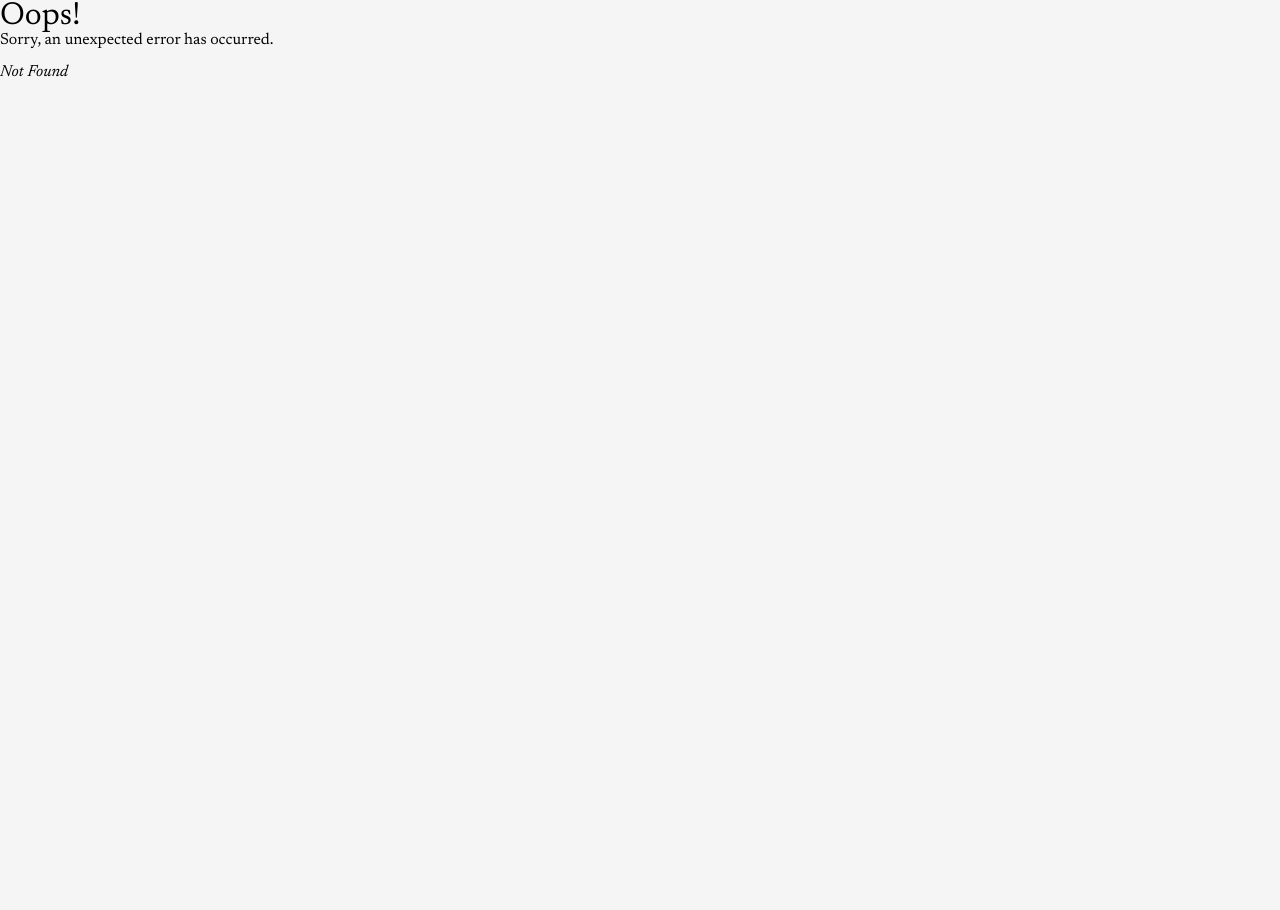
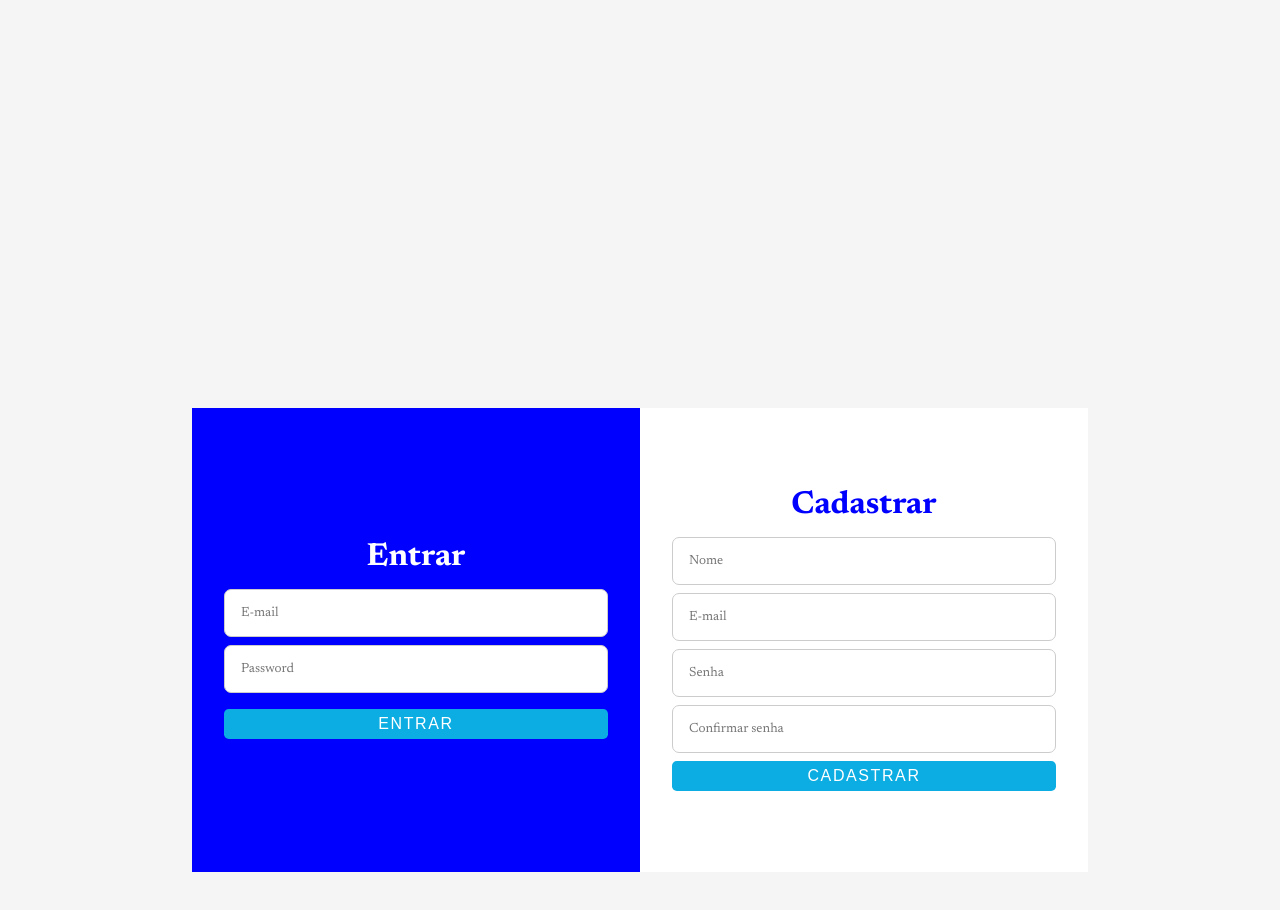
Before and after one commit to AlbertSouza1/spa-news-express, a React (Vite) app: page /auth in a window 1280 px wide. Before the commit this address had no page. Shown: the top 910 px of the page. Before the commit the page ends 800 px from the top, so only its background shows below. Built offline with nearby package versions, Linux system fonts and the light colour scheme.

Commit message:
feat: create auth structure

```diff
--- /dev/null
+++ b/src/components/Button/Button.jsx
@@ -0,0 +1,7 @@
+import { ButtonSpace } from "./ButtonStyled";
+
+export function Button({ type, text }) {
+    return (
+        <ButtonSpace type={type}>{text}</ButtonSpace>
+    );
+}
--- /dev/null
+++ b/src/components/Button/ButtonStyled.jsx
@@ -0,0 +1,21 @@
+import styled from "styled-components";
+
+export const ButtonSpace = styled.button`
+  background-color: #0bade3;
+  border: none;
+  outline: none;
+  font-size: 1rem;
+  padding: 0.4rem;
+  color: #fff;
+  transition: all 0.4s ease-in-out;
+  cursor: pointer;
+  border-radius: 0.3rem;
+  font-family: Arial, Helvetica, sans-serif;
+  font-weight: 500;
+  letter-spacing: 0.1rem;
+  text-transform: uppercase;
+
+  &:hover {
+    background-color: #0a86af;
+  }
+`;
--- /dev/null
+++ b/src/components/Inputs/Input.jsx
@@ -0,0 +1,7 @@
+import { InputSpace } from "./InputStyled";
+
+export function Input({ type, placeholder, name }){
+    return (
+        <InputSpace type={type} placeholder={placeholder} />
+    );
+}
--- /dev/null
+++ b/src/components/Inputs/InputStyled.jsx
@@ -0,0 +1,7 @@
+import styled from "styled-components";
+
+export const InputSpace = styled.input`
+    padding: 1rem;
+    border-radius: 7px;
+    border: 1px solid #CCC;
+`;
--- a/src/components/Navbar/Navbar.jsx
+++ b/src/components/Navbar/Navbar.jsx
@@ -1,9 +1,10 @@
 import { Link, Outlet, useNavigate } from 'react-router-dom';
 import logo from '../../images/LogoBN.png';
 import { useForm } from "react-hook-form"
-import { Button, Nav, Logo, InputSearchSpace, ErrorSpan } from './NavbarStyled'
+import { Nav, Logo, InputSearchSpace, ErrorSpan } from './NavbarStyled'
 import z from 'zod';
 import { zodResolver } from '@hookform/resolvers/zod';
+import { Button } from '../Button/Button';
 
 const searchSchema = z.object({
     title: z.string()
@@ -32,6 +33,10 @@
         reset();
     }
 
+    function authenticate() {
+        navigate("/auth");
+    }
+
     return (
         <>
             <Nav>
@@ -51,7 +56,10 @@
                     <Logo src={logo} alt="Logo Breaking News" />
                 </Link>
 
-                <Button>Entrar</Button>
+                <Link to="/auth">
+                    <Button onClick={authenticate} type="button" text="Entrar" />
+                </Link>
+
             </Nav>
             {errors.title && <ErrorSpan>{errors.title.message}</ErrorSpan>}
             <Outlet />
--- a/src/components/Navbar/NavbarStyled.jsx
+++ b/src/components/Navbar/NavbarStyled.jsx
@@ -10,27 +10,6 @@
   background-color: #fff;
   z-index: 1;
   box-shadow: rgba(17, 17, 26, 0) 0px 1px 0px;
-`;
-
-export const Button = styled.button`
-  background-color: #0bade3;
-  border: none;
-  outline: none;
-  font-size: 1rem;
-  padding: 0.4rem;
-  color: #fff;
-  transition: all 0.4s ease-in-out;
-  cursor: pointer;
-  border-radius: 0.3rem;
-  font-family: Arial, Helvetica, sans-serif;
-  /* width: 10%; */
-  font-weight: 500;
-  letter-spacing: 0.1rem;
-  text-transform: uppercase;
-
-  &:hover {
-    background-color: #0a86af;
-  }
 `;
 
 export const Logo = styled.img`
--- a/src/main.jsx
+++ b/src/main.jsx
@@ -6,6 +6,7 @@
 import { Navbar } from './components/Navbar/Navbar.jsx'
 import { GlobalStyled } from './GlobalStyled.jsx'
 import ErrorPage from './pages/Utils/ErrorPage.jsx'
+import { Auth } from './pages/Auth/Auth.jsx'
 
 const router = createBrowserRouter([
   {
@@ -22,6 +23,10 @@
         element: <Search/>
       }
     ]
+  },
+  {
+    path:"/auth",
+    element: <Auth/>
   }
 ]);
 
--- /dev/null
+++ b/src/pages/Auth/Auth.jsx
@@ -0,0 +1,30 @@
+import { Button } from "../../components/Button/Button";
+import { Input } from "../../components/Inputs/Input";
+import { AuthContainer, Section } from "./AuthStyled";
+
+export function Auth() {
+    return (
+        <AuthContainer>
+            <Section type="signin">
+                <h2>Entrar</h2>
+
+                <form>
+                    <Input type="text" placeholder="E-mail" name="email" />
+                    <Input type="text" placeholder="Password" name="password" />
+                </form>
+                <Button type="button" text="Entrar" />
+            </Section>
+
+            <Section type="signup">
+                <h2>Cadastrar</h2>
+                <form>
+                    <Input type="text" placeholder="Nome" name="name" />
+                    <Input type="text" placeholder="E-mail" name="email" />
+                    <Input type="text" placeholder="Senha" name="password" />
+                    <Input type="text" placeholder="Confirmar senha" name="confirm-password" />
+                    <Button type="button" text="Cadastrar" />
+                </form>
+            </Section>
+        </AuthContainer>
+    );
+}
--- /dev/null
+++ b/src/pages/Auth/AuthStyled.jsx
@@ -0,0 +1,35 @@
+import styled from "styled-components";
+
+export const AuthContainer = styled.div`
+    height: 100vw;
+    display: flex;
+    justify-content: center;
+    align-items: center;
+    width: 70%;
+    margin: 0 auto;
+
+    form {
+        display: flex;
+        flex-direction: column;
+        gap: 0.5rem;
+        width: 100%;
+    }
+`;
+
+export const Section = styled.section`
+    display: flex;
+    flex-direction: column;
+    justify-content: center;
+    width: 100%;
+    height: 400px;
+    padding: 2rem;
+    gap: 1rem;
+    background-color: ${(props) => (props.type === "signin" ? "blue" : "white")};
+    color: ${(props) => (props.type === "signup" ? "blue" : "white")};
+
+    h2{
+        font-size: 2rem;
+        text-align: center;
+        font-weight: 700;
+    }
+`;
```
